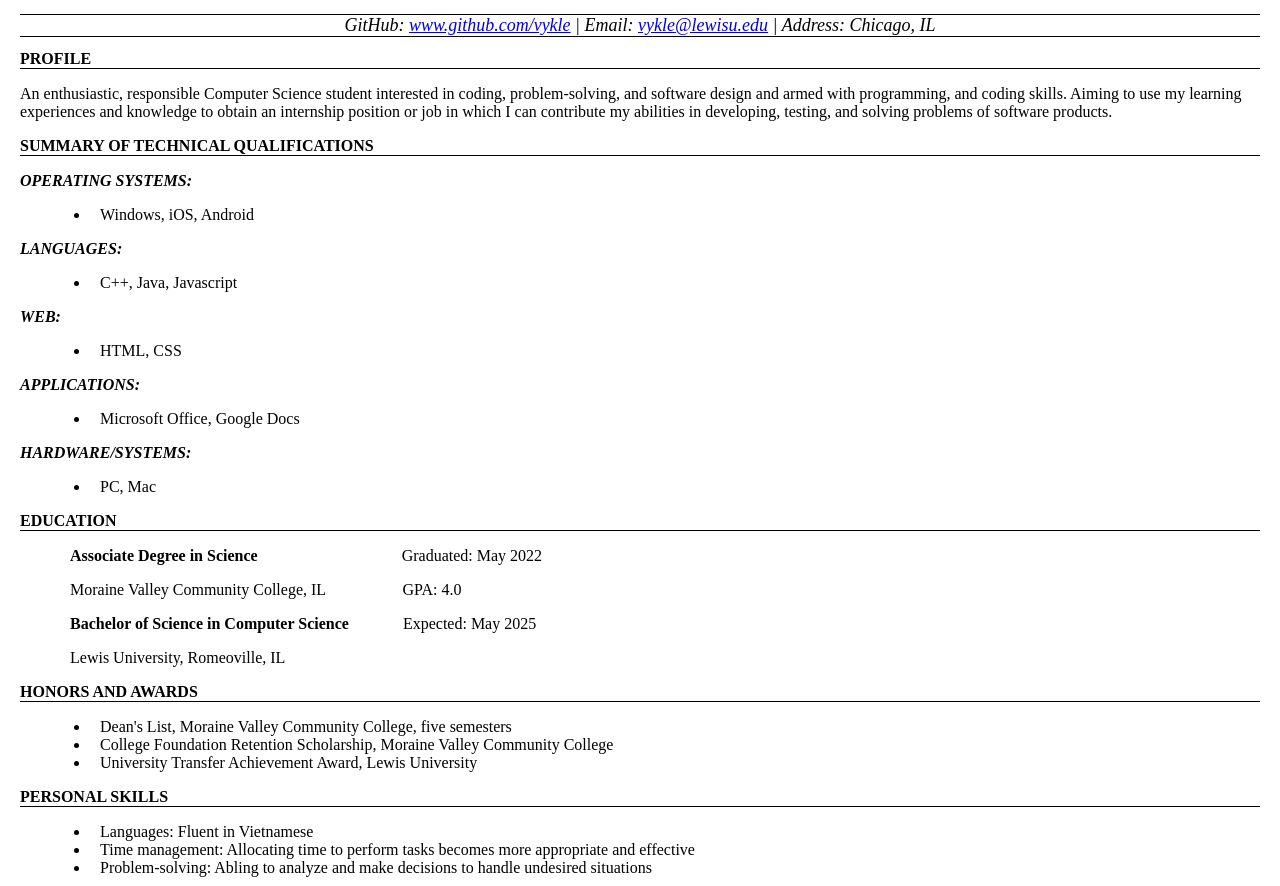
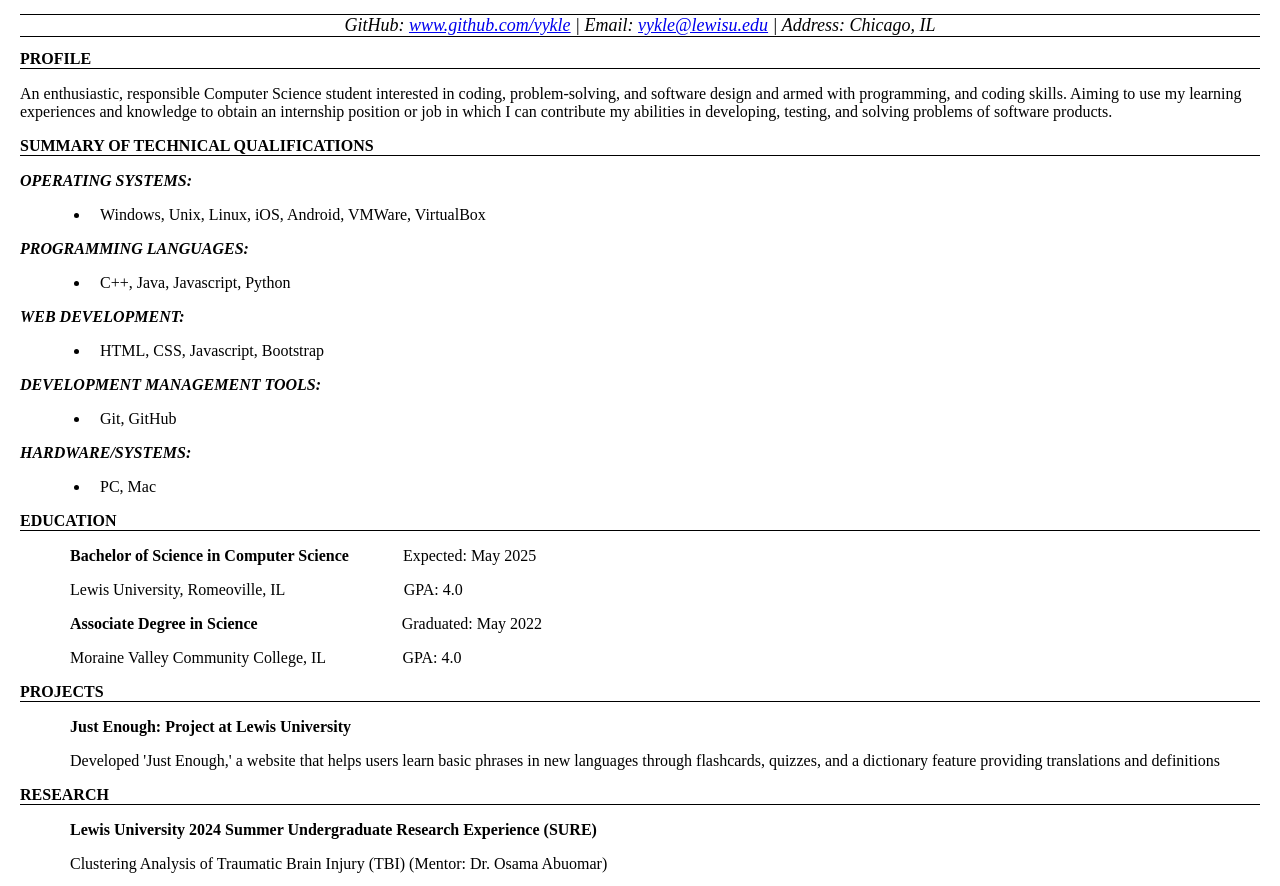
Before and after one commit to vykle/VyLe_Resume, a plain HTML site: page index.html in a window 1280 px wide. Shown: the part 51-937 px from the top of the page. Drawn offline with Linux system fonts and the light colour scheme.

Commit message:
Update index.html

```diff
--- a/index.html
+++ b/index.html
@@ -28,24 +28,36 @@
 
         <h2>SUMMARY OF TECHNICAL QUALIFICATIONS</h2>
             <h3><i>OPERATING SYSTEMS:</i></h3>
-            <ul><li>Windows, iOS, Android</li></ul>
-            <h3><i>LANGUAGES:</i></h3>
-            <ul><li>C++, Java, Javascript</li></ul>
-            <h3><i>WEB:</i></h3>
-            <ul><li>HTML, CSS</li></ul>
-            <h3><i>APPLICATIONS:</i></h3>
-            <ul><li>Microsoft Office, Google Docs</li></ul>
+            <ul><li>Windows, Unix, Linux, iOS, Android, VMWare, VirtualBox</li></ul>
+            <h3><i>PROGRAMMING LANGUAGES:</i></h3>
+            <ul><li>C++, Java, Javascript, Python</li></ul>
+            <h3><i>WEB DEVELOPMENT:</i></h3>
+            <ul><li>HTML, CSS, Javascript, Bootstrap</li></ul>
+            <h3><i>DEVELOPMENT MANAGEMENT TOOLS:</i></h3>
+            <ul><li>Git, GitHub</li></ul>
             <h3><i>HARDWARE/SYSTEMS:</i></h3>
             <ul><li>PC, Mac</li></ul>
 
         <h2>EDUCATION</h2>
+
+            <p style="text-indent: 50px;"><b>Bachelor of Science in Computer Science</b>
+                <span class="tab1"></span>Expected: May 2025</p>
+            <p style="text-indent: 50px;">Lewis University, Romeoville, IL
+                <span class="tab2"></span>GPA: 4.0</p>
             <p style="text-indent: 50px;"><b>Associate Degree in Science</b>
-                <span class="tab1"></span>Graduated: May 2022</p>
+                <span class="tab3"></span>Graduated: May 2022</p>
             <p style="text-indent: 50px;">Moraine Valley Community College, IL
-                <span class="tab2"></span>GPA: 4.0</p>
-            <p style="text-indent: 50px;"><b>Bachelor of Science in Computer Science</b>
-                <span class="tab3"></span>Expected: May 2025</p>
-            <p style="text-indent: 50px;">Lewis University, Romeoville, IL</p>
+                <span class="tab4"></span>GPA: 4.0</p>
+
+        <h2>PROJECTS</h2>
+            <p style="text-indent: 50px;"><b>Just Enough: Project at Lewis University</b>
+            <p style="text-indent: 50px;">Developed 'Just Enough,' a website that helps
+                users learn basic phrases in new languages through flashcards, quizzes,
+                and a dictionary feature providing translations and definitions
+
+        <h2>RESEARCH</h2>
+            <p style="text-indent: 50px;"><b>Lewis University 2024 Summer Undergraduate Research Experience (SURE)</b>
+            <p style="text-indent: 50px;">Clustering Analysis of Traumatic Brain Injury (TBI) (Mentor: Dr. Osama Abuomar)
 
         <h2>HONORS AND AWARDS</h2>
         <ul>
@@ -53,6 +65,7 @@
             <li>College Foundation Retention Scholarship, Moraine Valley Community College</li>
             <li>University Transfer Achievement Award, Lewis University</li>
         </ul>
+
         <h2>PERSONAL SKILLS</h2>
         <ul>
             <li>Languages: Fluent in Vietnamese</li>
--- a/style.css
+++ b/style.css
@@ -34,15 +34,19 @@ body{
 }
 .tab1 {
     display: inline-block;
-    margin-left: 140px;
+    margin-left: 50px;
 }
 .tab2 {
     display: inline-block;
-    margin-left: 73px;
+    margin-left: 115px;
 }
 .tab3 {
     display: inline-block;
-    margin-left: 50px;
+    margin-left: 140px;
+}
+.tab4 {
+    display: inline-block;
+    margin-left: 73px;
 }
 .pdf h3{
     font-family: 'Times New Roman', Times, serif;
```
